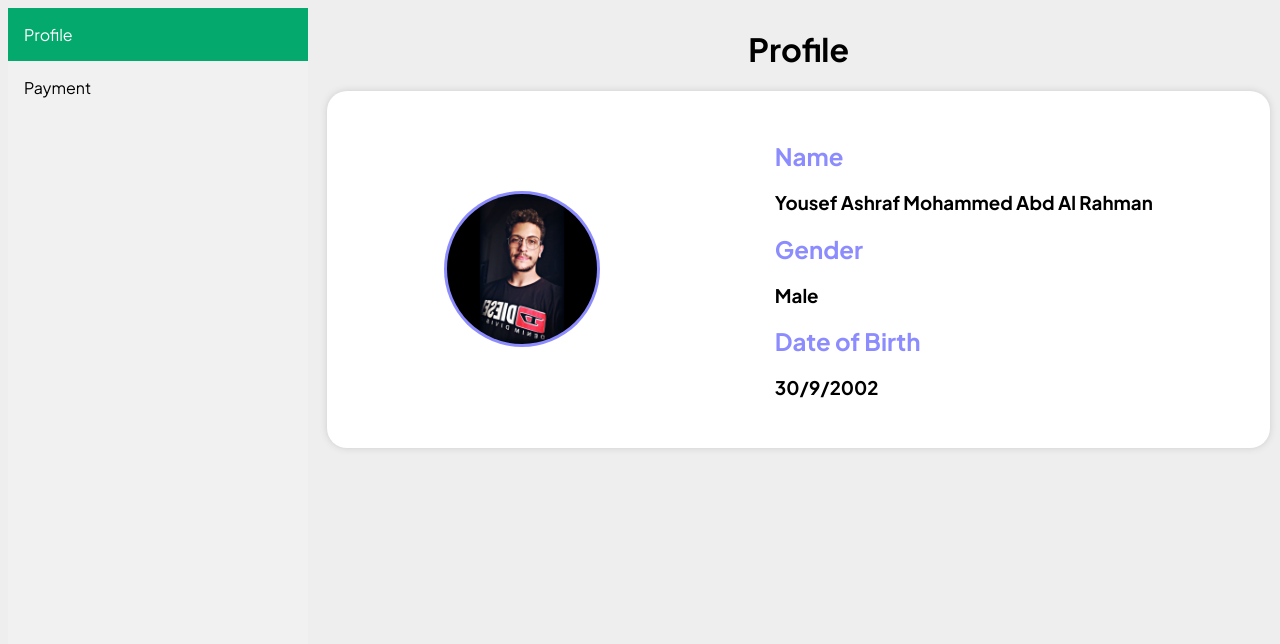
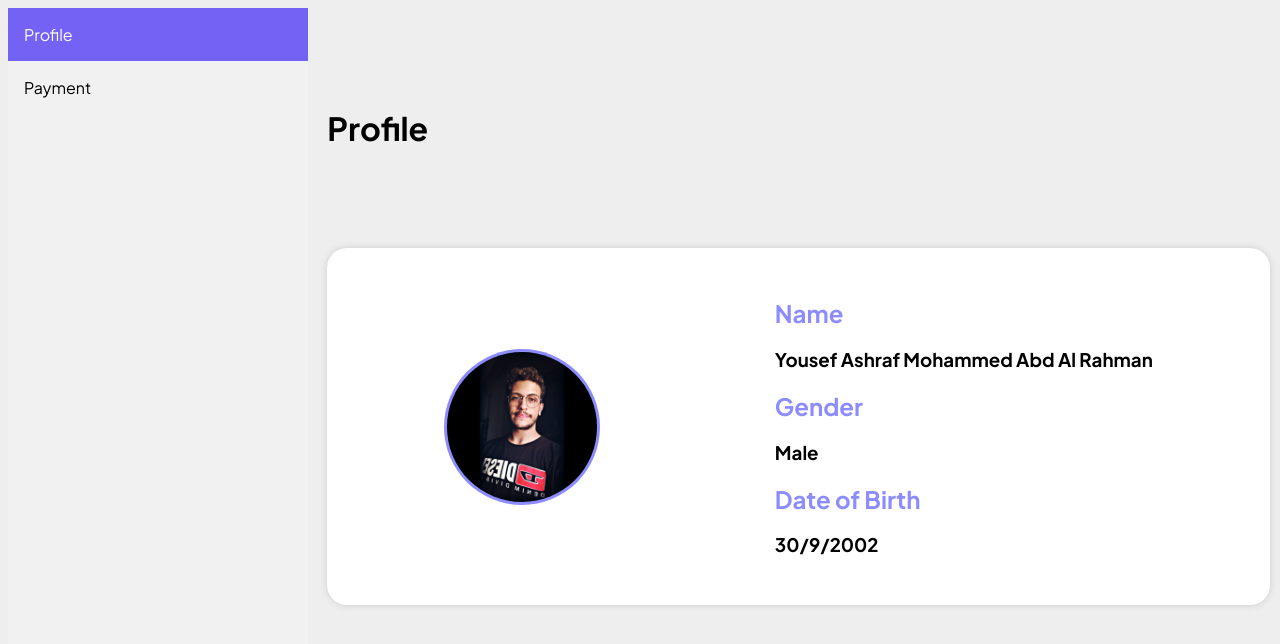
Before and after one commit to YoussefRashed/Front-End-Challenge, a Vue app: page /#/ in a window 1280 px wide. Shown: the top 644 px of the page. Built offline with nearby package versions, Linux system fonts and the light colour scheme.

Commit message:
fix layout colors and margins

```diff
--- a/src/App.vue
+++ b/src/App.vue
@@ -3,7 +3,7 @@
     <div class="sidebar">
       <SideMenu :links="links" />
     </div>
-    <div class="content">
+    <div class="content fade-in">
       <router-view />
     </div>
   </div>
@@ -23,4 +23,17 @@ links = ["payment"];
 .content {
   grid-column: router-view;
 }
+
+@keyframes fadeIn {
+  from {
+    opacity: 0;
+  }
+  to {
+    opacity: 1;
+  }
+}
+
+.fade-in {
+  animation: fadeIn 1s ease-in-out;
+}
 </style>
--- a/src/components/layout/PageHeader.vue
+++ b/src/components/layout/PageHeader.vue
@@ -9,6 +9,6 @@ defineProps<{ pageName: string }>();
 
 <style>
 .header {
-  text-align: center;
+  margin: 100px 0px;
 }
 </style>
--- a/src/components/layout/SideMenu.vue
+++ b/src/components/layout/SideMenu.vue
@@ -33,12 +33,12 @@ defineProps<{
 }
 
 .sidebar .routeLink.router-link-exact-active {
-  background-color: #04aa6d;
+  background-color: #7462f4;
   color: white;
 }
 
 .sidebar .routeLink:hover:not(.active) {
-  background-color: #555;
+  background-color: #51328b;
   color: white;
 }
 
```
